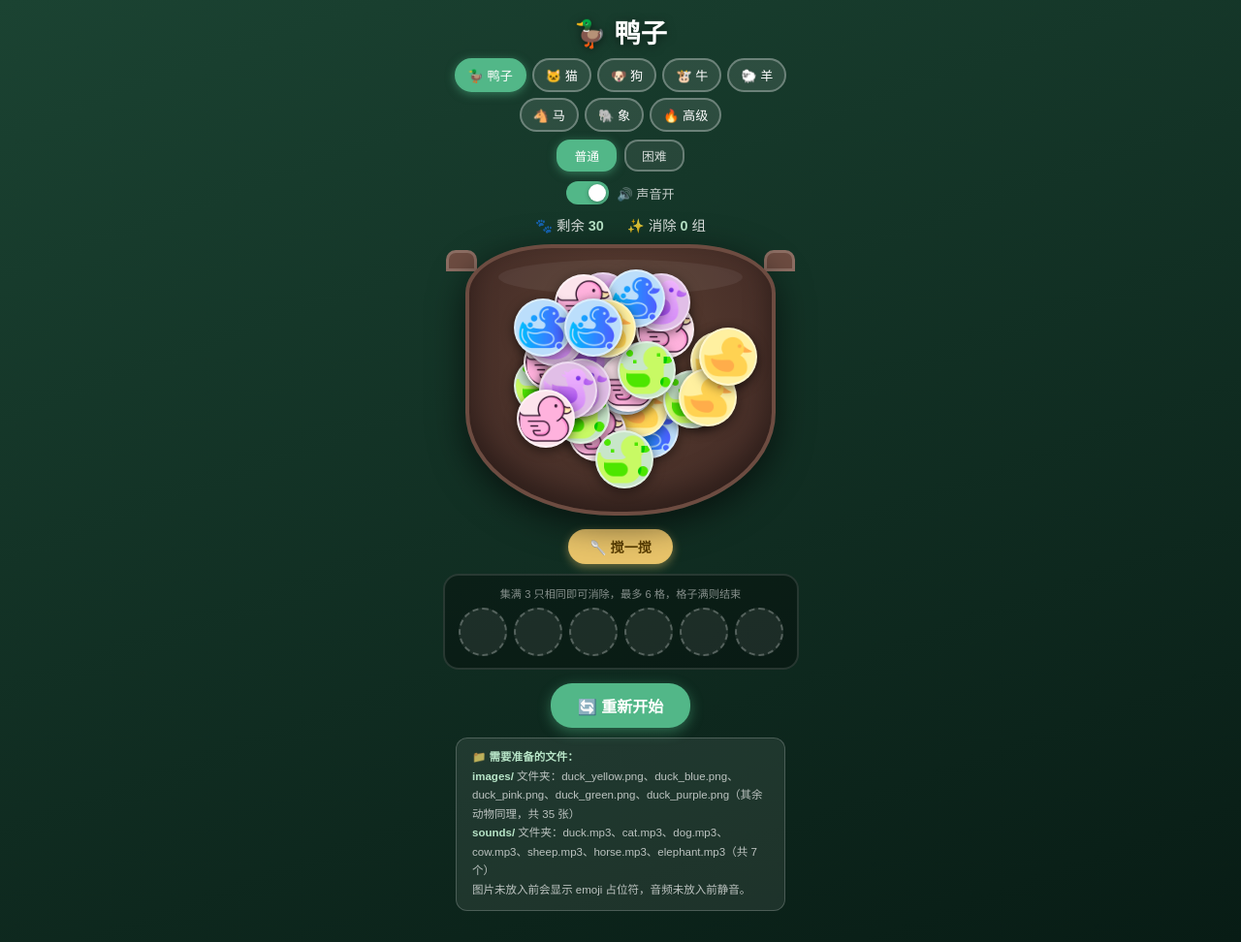
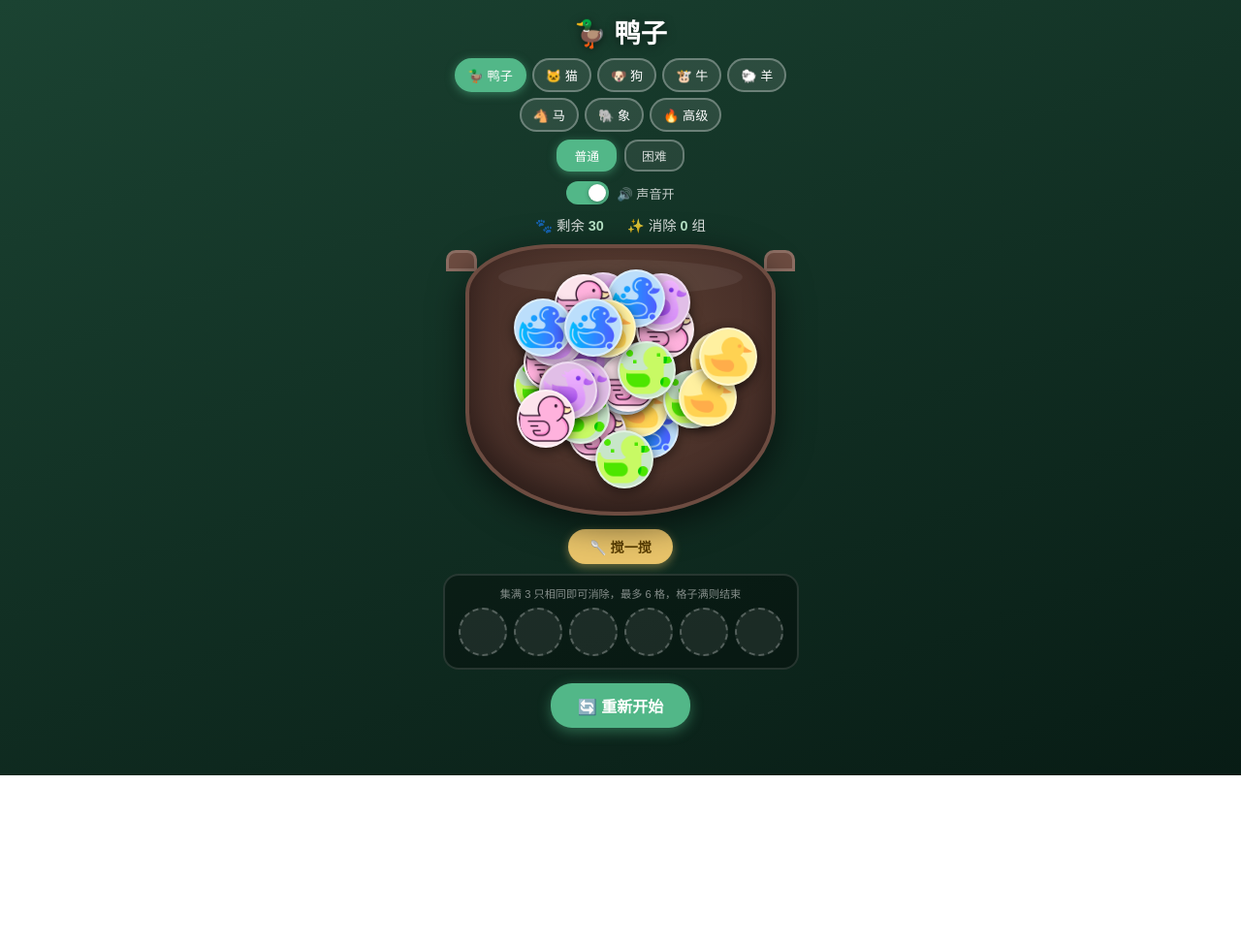
Before and after one commit to whw845293102/grab-goose, a plain HTML site: page index.html in a window 1280 px wide. Shown: the whole page at 97% size. After the commit the page ends 800 px from the top, so only its background shows below. Drawn offline with Linux system fonts and the light colour scheme.

Commit message:
Update index.html

```diff
--- a/index.html
+++ b/index.html
@@ -363,14 +363,6 @@
 
 <button class="btn" id="restart-btn">🔄 重新开始</button>
 
-<!-- 文件清单提示（可删除） -->
-<div class="file-tip">
-  📁 <b>需要准备的文件：</b><br>
-  <b>images/</b> 文件夹：duck_yellow.png、duck_blue.png、duck_pink.png、duck_green.png、duck_purple.png（其余动物同理，共 35 张）<br>
-  <b>sounds/</b> 文件夹：duck.mp3、cat.mp3、dog.mp3、cow.mp3、sheep.mp3、horse.mp3、elephant.mp3（共 7 个）<br>
-  图片未放入前会显示 emoji 占位符，音频未放入前静音。
-</div>
-
 <div class="overlay" id="overlay">
   <div class="result-card">
     <div class="r-icon"  id="r-icon"></div>
```
